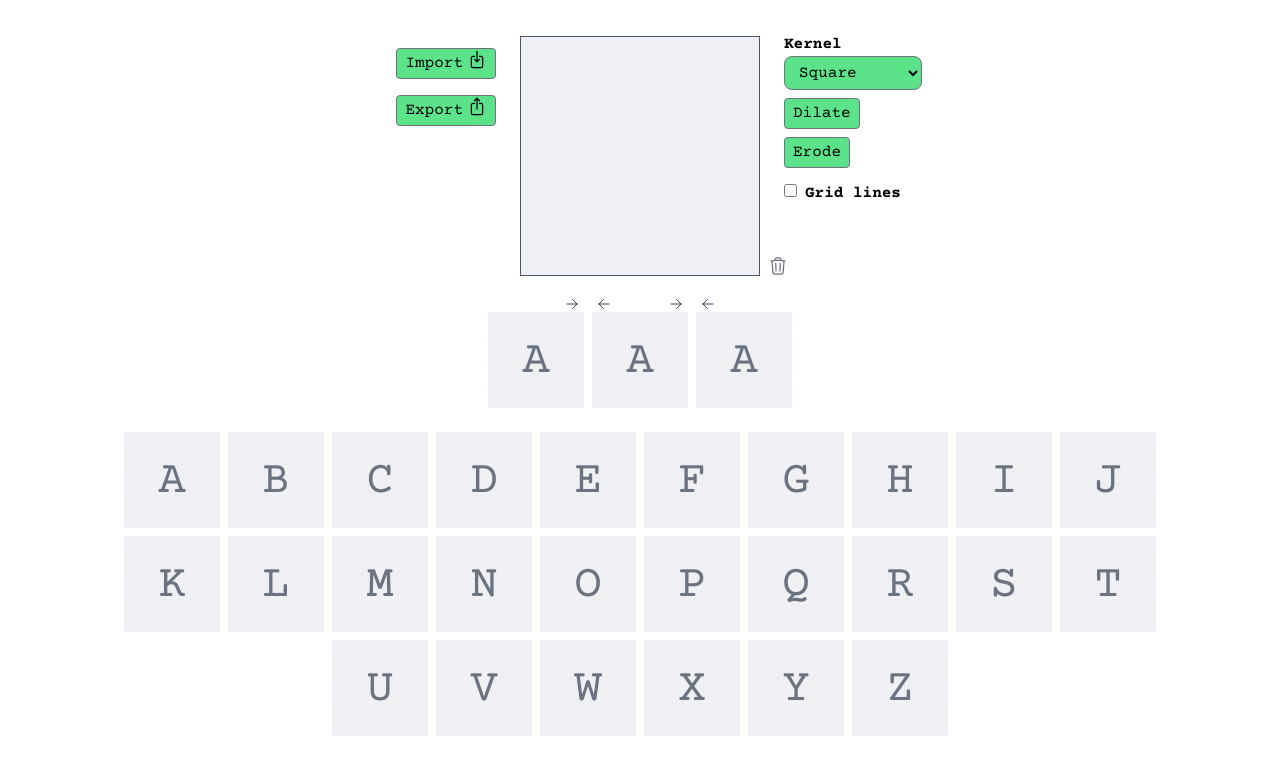
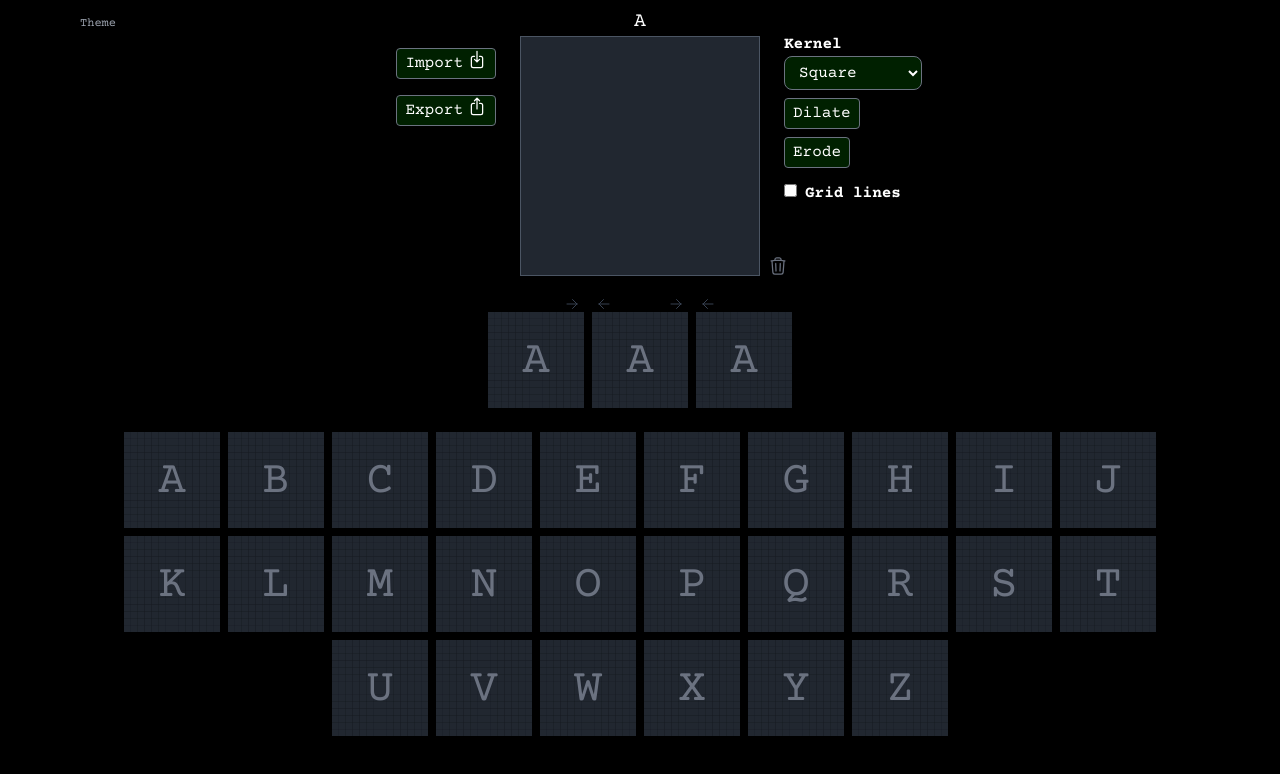
Before and after one commit to SivanDuijn/triplet-designer, a Next.js app: page /font-designer in a window 1280 px wide. Shown: the top 774 px of the page. Built offline with nearby package versions, Linux system fonts and the light colour scheme.

Commit message:
add theme button

```diff
--- a/src/components/FontCharacterEditor.tsx
+++ b/src/components/FontCharacterEditor.tsx
@@ -110,7 +110,7 @@ export function FontCharacterEditor(props: FontCharacterEditorProps) {
                 </div>
             </div>
             <div className={clsx("mt-6", "ml-6")}>
-                <label htmlFor="countries" className={clsx("block", "font-bold", "text-black")}>
+                <label htmlFor="countries" className={clsx("block", "font-bold")}>
                     Kernel
                 </label>
                 <select
@@ -121,11 +121,10 @@ export function FontCharacterEditor(props: FontCharacterEditorProps) {
                         "block",
                         "px-2.5",
                         "py-1.5",
-                        "text-black",
-                        "bg-[#5ce389]",
+                        props.lightTheme ? "bg-[#5ce389]" : "bg-[#002000]",
                         "border-gray-500",
-                        "focus:ring-gray-600",
-                        "focus:border-gray-600",
+                        "focus:ring-gray-500",
+                        "focus:border-gray-500",
                     )}
                     onChange={(e) => {
                         morphKernel.current = e.target.value as Kernels;
@@ -146,7 +145,7 @@ export function FontCharacterEditor(props: FontCharacterEditorProps) {
                         setCharacter([...character]);
                         props.onUpdate();
                     }}
-                    lightTheme
+                    lightTheme={props.lightTheme}
                 />
                 <Button
                     label="Erode"
@@ -156,7 +155,7 @@ export function FontCharacterEditor(props: FontCharacterEditorProps) {
                         setCharacter([...character]);
                         props.onUpdate();
                     }}
-                    lightTheme
+                    lightTheme={props.lightTheme}
                 />
                 <input
                     type="checkbox"
@@ -165,7 +164,7 @@ export function FontCharacterEditor(props: FontCharacterEditorProps) {
                     checked={showGridLines}
                     className={clsx("mt-4")}
                 />
-                <label htmlFor="gridLines" className={clsx("ml-2", "font-bold", "text-black")}>
+                <label htmlFor="gridLines" className={clsx("ml-2", "font-bold")}>
                     Grid lines
                 </label>
             </div>
--- a/src/components/FontCharacterViewer.tsx
+++ b/src/components/FontCharacterViewer.tsx
@@ -6,6 +6,7 @@ export type FontCharacterEditorProps = {
     placeholder: string;
     character: number[][];
     className?: string;
+    lightTheme?: boolean;
 };
 
 export const MemoizedFontCharacterViewer = memo(FontCharacterViewer);
@@ -29,7 +30,7 @@ function FontCharacterViewer(props: FontCharacterEditorProps) {
                             i={i}
                             j={j}
                             value={value}
-                            lightTheme
+                            lightTheme={props.lightTheme}
                         />
                     )),
                 )}
--- a/src/components/atoms/Button.tsx
+++ b/src/components/atoms/Button.tsx
@@ -18,7 +18,7 @@ export default function Button(props: ButtonProps) {
                 "py-[0.15rem]",
                 "rounded",
                 props.lightTheme
-                    ? "bg-[#5ce389] hover:bg-[#57d781] text-black active:bg-[#51c879]"
+                    ? "bg-[#5ce389] hover:bg-[#57d781] active:bg-[#51c879]"
                     : "bg-[#002000] hover:bg-[#001900] hover:text-gray-200 active:bg-[#002300]",
                 "border",
                 "border-gray-500",
--- a/src/pages/font-designer.tsx
+++ b/src/pages/font-designer.tsx
@@ -14,6 +14,7 @@ import { MemoizedFontCharacterViewer } from "src/components/FontCharacterViewer"
 const gridSize = 14;
 
 export default function FontDesigner() {
+    const [isLightTheme, setIsLightTheme] = useState(false);
     const [characters, setCharacters] = useState(createEmptyFont());
     const [selectedCharacter, setSelectedCharacter] = useState<PossibleCharacters>("A");
     const [selectedVersion, setSelectedVersion] = useState(0);
@@ -56,11 +57,36 @@ export default function FontDesigner() {
     }, []);
 
     return (
-        <div className={clsx("flex", "h-full", "px-2", "pt-2", "justify-center", "bg-white")}>
+        <div
+            className={clsx(
+                "flex",
+                "h-full",
+                "px-2",
+                "pt-2",
+                "justify-center",
+                isLightTheme && "bg-white text-black",
+                "transition-colors",
+                "transition-opacity",
+            )}
+        >
             <Head>
                 <title>Font Designer</title>
             </Head>
-            <div className={clsx("flex", "flex-col", "items-center", "max-w-[70rem]")}>
+            <div className={clsx("flex", "flex-col", "items-center", "max-w-[70rem]", "relative")}>
+                <p
+                    className={clsx(
+                        "absolute",
+                        "left-0",
+                        "top-2",
+                        "text-xs",
+                        "text-gray-400",
+                        isLightTheme ? "hover:text-gray-800" : "hover:text-gray-100",
+                        "cursor-pointer",
+                    )}
+                    onClick={() => setIsLightTheme(!isLightTheme)}
+                >
+                    Theme
+                </p>
                 <div className={clsx("grid", "grid-cols-3")}>
                     <div>
                         <div className={clsx("mt-6", "mr-6", "float-right")}>
@@ -76,14 +102,14 @@ export default function FontDesigner() {
                                 label="Import"
                                 icon={ArrowDownOnSquareIcon}
                                 onClick={importButtonClicked}
-                                lightTheme
+                                lightTheme={isLightTheme}
                                 className="mt-4"
                             />
                             <Button
                                 label="Export"
                                 icon={ArrowUpOnSquareIcon}
                                 onClick={exportCharacters}
-                                lightTheme
+                                lightTheme={isLightTheme}
                                 className="mt-4"
                             />
                         </div>
@@ -93,7 +119,7 @@ export default function FontDesigner() {
                         characterName={selectedCharacter}
                         character={characters[selectedCharacter][selectedVersion]}
                         onUpdate={onCharacterUpdate}
-                        lightTheme
+                        lightTheme={isLightTheme}
                     />
                 </div>
                 <div className={clsx("mt-8", "flex")}>
@@ -150,6 +176,7 @@ export default function FontDesigner() {
                                     placeholder={selectedCharacter}
                                     className={clsx("w-24", "m-1", "cursor-pointer")}
                                     character={c}
+                                    lightTheme={isLightTheme}
                                 />
                             </div>
                         </div>
@@ -165,6 +192,7 @@ export default function FontDesigner() {
                                 placeholder={cn}
                                 className={clsx("w-24", "m-1", "cursor-pointer")}
                                 character={c[selectedVersion]}
+                                lightTheme={isLightTheme}
                             />
                         </div>
                     ))}
```
